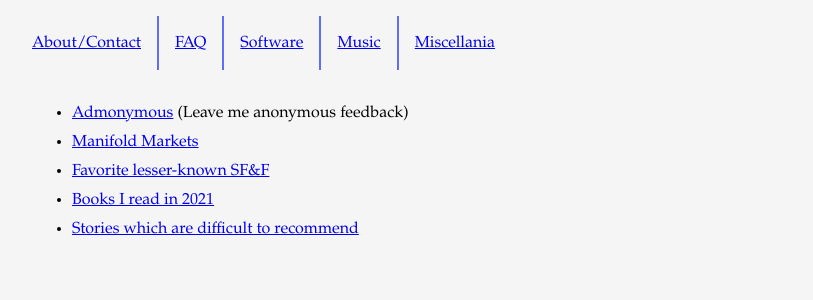
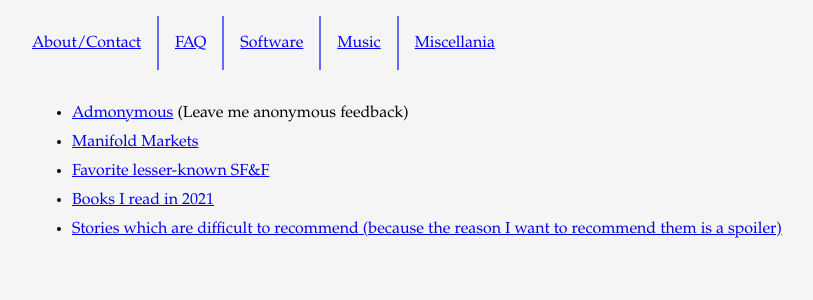
Before and after one commit to ForrestWeiswolf/forrestweiswolf.github.io, a Jekyll site: the page built from miscellania.html, in a window 1280 px wide. Shown: the top 300 px of the page, without its empty margins (32-845 px from the left). Built offline with Jekyll 4.4.1, drawn with Linux system fonts in a browser that asks for light colours.

Commit message:
Improve description of 'Stories which are difficult to recommend' on misc index

```diff
--- a/miscellania.html
+++ b/miscellania.html
@@ -16,6 +16,6 @@ title: Forrest Wolf - Miscelania
     <a href="{{ site.url }}/miscellania/books-2021.html">Books I read in 2021</a>
   </li>
   <li>
-    <a href="{{ site.url }}/miscellania/difficult-recommendations.html">Stories which are difficult to recommend</a>
+    <a href="{{ site.url }}/miscellania/difficult-recommendations.html">Stories which are difficult to recommend (because the reason I want to recommend them is a spoiler)</a>
   </li>
 </ul>
```
